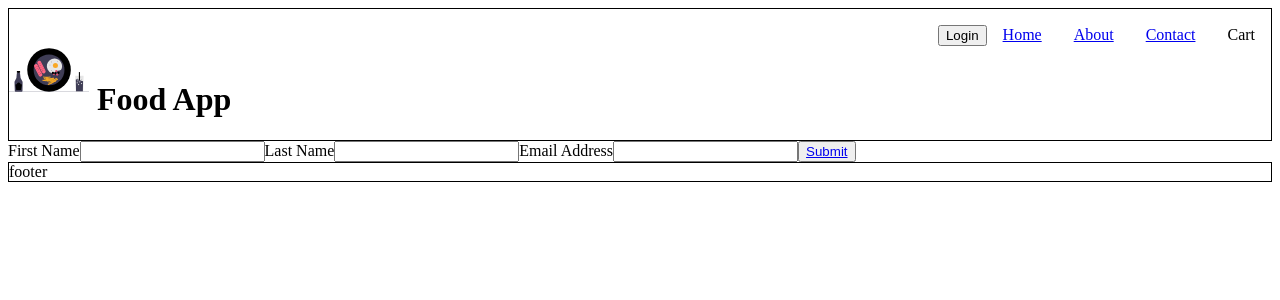
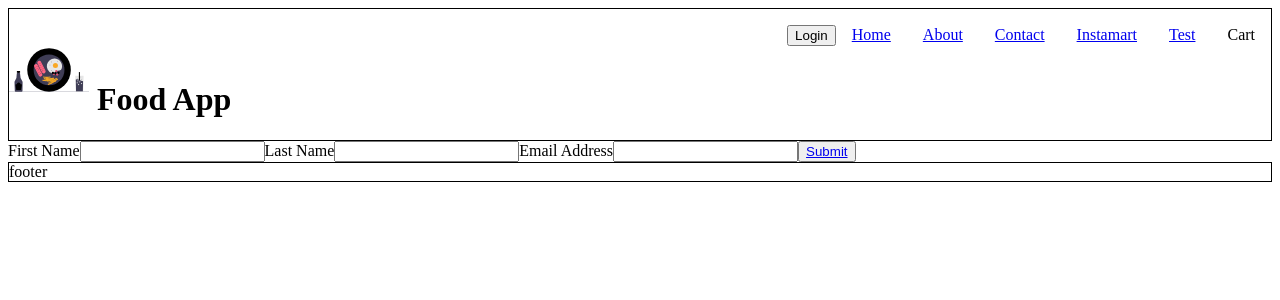
Before and after one commit to MayankMukul/namaste-food-app, a React (Vite) app: page / in a window 1280 px wide. Shown: the top 300 px of the page. Built offline with nearby package versions, Linux system fonts and the light colour scheme.

Commit message:
Lazy Loading

```diff
--- a/src/components/App.js
+++ b/src/components/App.js
@@ -1,4 +1,4 @@
-import React from 'react';
+import React, { lazy, Suspense } from 'react';
 import ReactDOM from 'react-dom/client';
 import Navbar from './Navbar';
 import Container from './Container';
@@ -10,7 +10,10 @@ import Contact from './Contact.js';
 import RestrauntMenu from './RestrauntMenu.js';
 import Test from './Testapi.js';
 import SignupForm from './Form';
-import Profile from './Profile.js'
+import Profile from './Profile.js';
+// import Instamart from './instamart.js';
+
+const Instamart = lazy(()=> import("./instamart"))
 
 
 const Applayout = ()=>{
@@ -50,6 +53,11 @@ const appRouter = createBrowserRouter([
         },{
             path:"/test",
             element:<Test/>,
+        },{
+            path:"/instamart",
+            element:<Suspense fallback={<h1>Loading Instamart.......</h1>}>
+                <Instamart/>,
+                </Suspense>
         }
     ]
     },
--- a/src/components/Navbar.js
+++ b/src/components/Navbar.js
@@ -30,9 +30,11 @@ function Navbar() {
             >
               {logged}
             </button>
-            <li><Link to="/">Home</Link></li>
+            <li><Link to="/home">Home</Link></li>
             <li><Link to="/About">About</Link></li>
             <li><Link to="/Contact">Contact</Link></li>
+            <li><Link to="/instamart">Instamart</Link></li>
+            <li><Link to="/Test">Test</Link></li>
             <li>Cart</li>
           </ul>
         </div>
--- /dev/null
+++ b/src/components/instamart.js
@@ -0,0 +1,10 @@
+const Instamart = ()=>{
+    return (
+        <div>
+            <h1>InstaMart</h1>
+            <h2>lazzy loading</h2>
+        </div>
+    )
+}
+
+export default Instamart;
```
